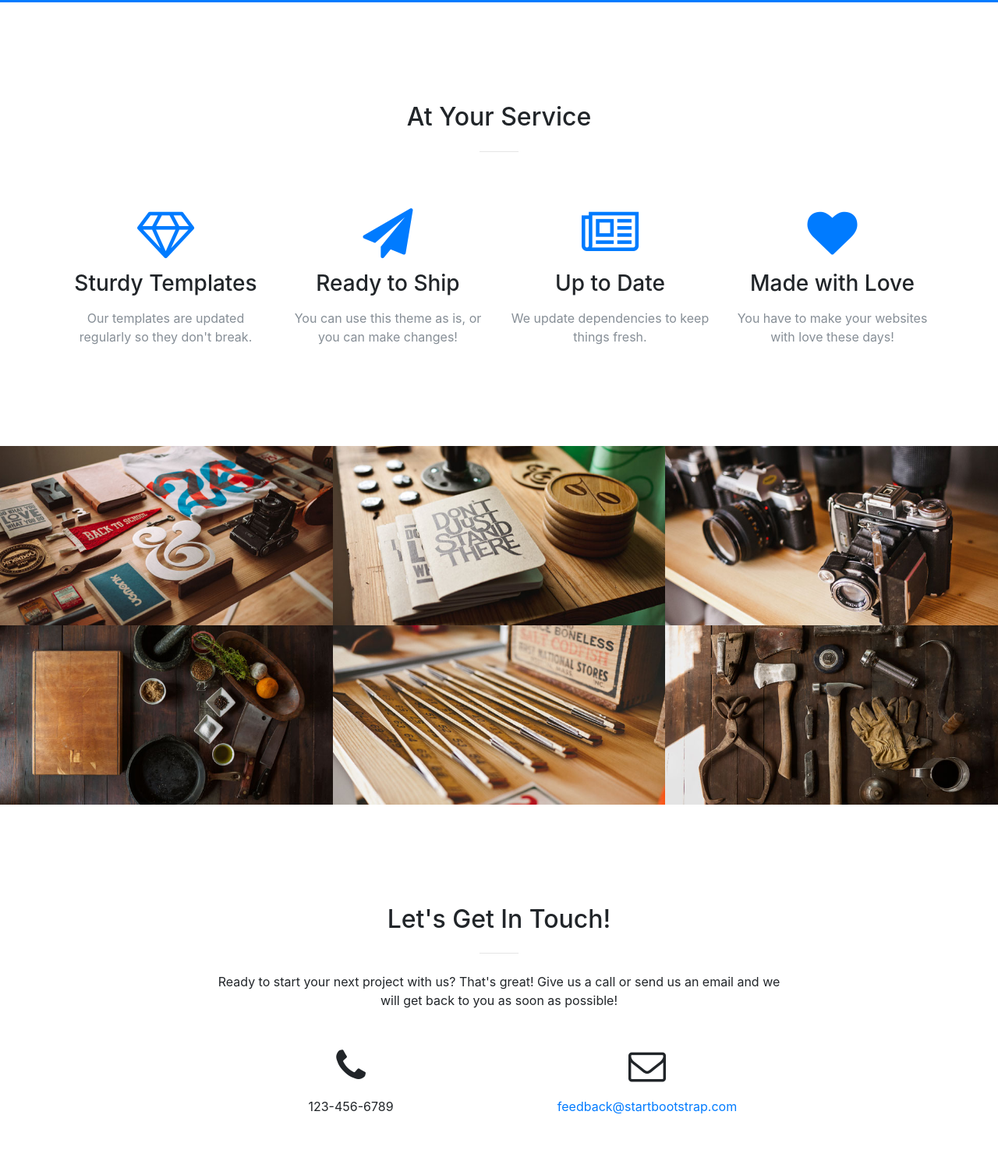
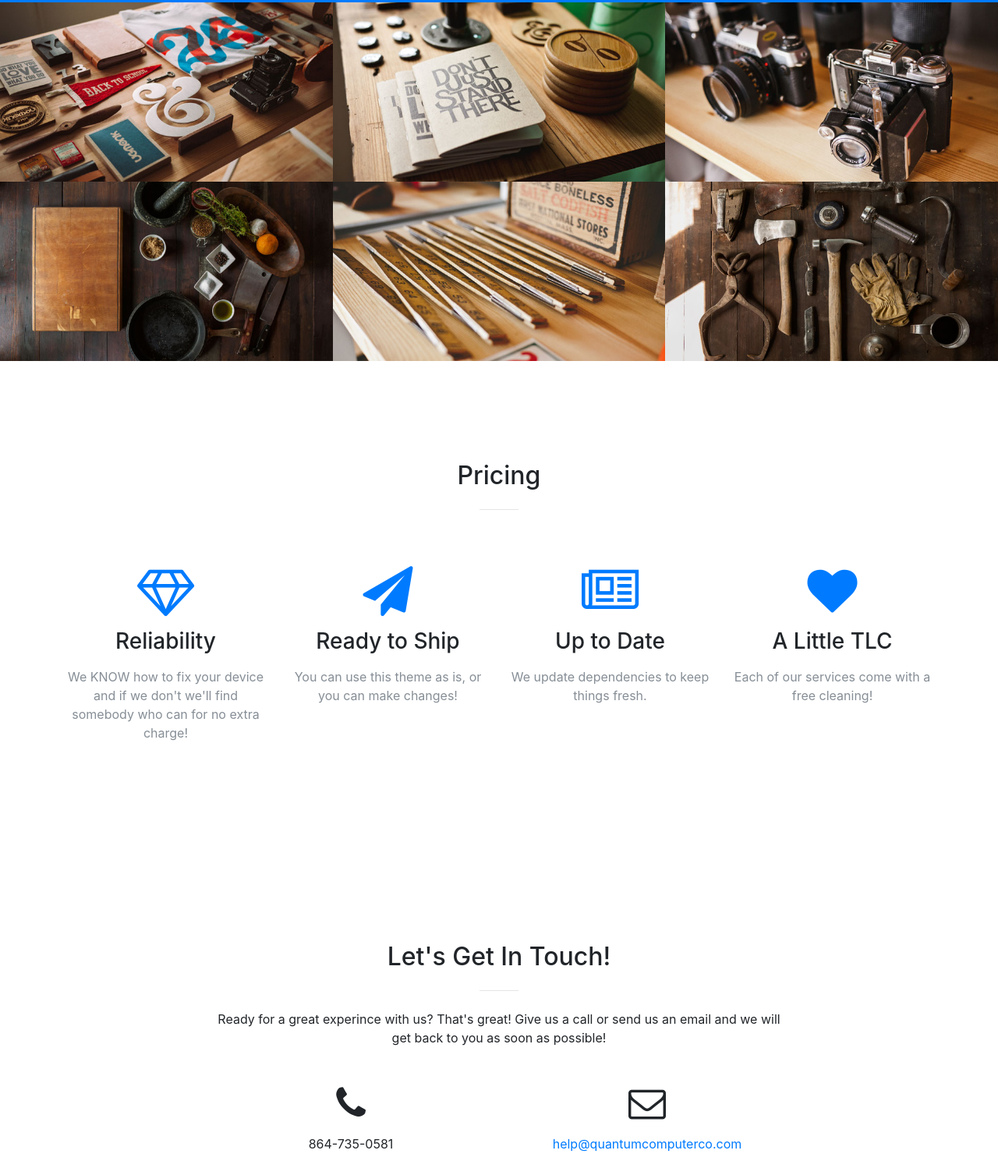
Before and after one commit to blakeathomas/Dynamic, a website with bundled scripts: page index.html in a window 1280 px wide. Shown: the part 1274-2772 px from the top of the page at 78% size. Built offline with nearby package versions, Linux system fonts and the light colour scheme.

Commit message:
content update

```diff
--- a/index.html
+++ b/index.html
@@ -31,7 +31,7 @@
     <!-- Navigation -->
     <nav class="navbar navbar-expand-lg navbar-light fixed-top" id="mainNav">
       <div class="container">
-        <a class="navbar-brand js-scroll-trigger" href="#page-top">Start Bootstrap</a>
+        <a class="navbar-brand js-scroll-trigger" href="#page-top">Quantuam Computer Co.</a>
         <button class="navbar-toggler navbar-toggler-right" type="button" data-toggle="collapse" data-target="#navbarResponsive" aria-controls="navbarResponsive" aria-expanded="false" aria-label="Toggle navigation">
           <span class="navbar-toggler-icon"></span>
         </button>
@@ -49,6 +49,9 @@
             <li class="nav-item">
               <a class="nav-link js-scroll-trigger" href="#contact">Contact</a>
             </li>
+            <li class="nav-item">
+              <a class="nav-link js-scroll-trigger" href="pricing.html">Pricing</a>
+            </li>
           </ul>
         </div>
       </div>
@@ -59,12 +62,12 @@
         <div class="row">
           <div class="col-lg-10 mx-auto">
             <h1 class="text-uppercase">
-              <strong>Your Favorite Source of Free Bootstrap Themes</strong>
+              <strong>Affordable Reapirs & Upgrades</strong>
             </h1>
             <hr>
           </div>
           <div class="col-lg-8 mx-auto">
-            <p class="text-faded mb-5">Start Bootstrap can help you build better websites using the Bootstrap CSS framework! Just download your template and start going, no strings attached!</p>
+            <p class="text-faded mb-5">Quantuam helps you get back on track with your PC or Laptop</p>
             <a class="btn btn-primary btn-xl js-scroll-trigger" href="#about">Find Out More</a>
           </div>
         </div>
@@ -84,48 +87,7 @@
       </div>
     </section>
 
-    <section id="services">
-      <div class="container">
-        <div class="row">
-          <div class="col-lg-12 text-center">
-            <h2 class="section-heading">At Your Service</h2>
-            <hr class="my-4">
-          </div>
-        </div>
-      </div>
-      <div class="container">
-        <div class="row">
-          <div class="col-lg-3 col-md-6 text-center">
-            <div class="service-box mt-5 mx-auto">
-              <i class="fa fa-4x fa-diamond text-primary mb-3 sr-icons"></i>
-              <h3 class="mb-3">Sturdy Templates</h3>
-              <p class="text-muted mb-0">Our templates are updated regularly so they don't break.</p>
-            </div>
-          </div>
-          <div class="col-lg-3 col-md-6 text-center">
-            <div class="service-box mt-5 mx-auto">
-              <i class="fa fa-4x fa-paper-plane text-primary mb-3 sr-icons"></i>
-              <h3 class="mb-3">Ready to Ship</h3>
-              <p class="text-muted mb-0">You can use this theme as is, or you can make changes!</p>
-            </div>
-          </div>
-          <div class="col-lg-3 col-md-6 text-center">
-            <div class="service-box mt-5 mx-auto">
-              <i class="fa fa-4x fa-newspaper-o text-primary mb-3 sr-icons"></i>
-              <h3 class="mb-3">Up to Date</h3>
-              <p class="text-muted mb-0">We update dependencies to keep things fresh.</p>
-            </div>
-          </div>
-          <div class="col-lg-3 col-md-6 text-center">
-            <div class="service-box mt-5 mx-auto">
-              <i class="fa fa-4x fa-heart text-primary mb-3 sr-icons"></i>
-              <h3 class="mb-3">Made with Love</h3>
-              <p class="text-muted mb-0">You have to make your websites with love these days!</p>
-            </div>
-          </div>
-        </div>
-      </div>
-    </section>
+
 
     <section class="p-0" id="portfolio">
       <div class="container-fluid p-0">
@@ -223,6 +185,49 @@
         </div>
       </div>
     </section>
+    <section id="services">
+      <div class="container">
+        <div class="row">
+          <div class="col-lg-12 text-center">
+            <h2 class="section-heading">Pricing</h2>
+            <hr class="my-4">
+          </div>
+        </div>
+      </div>
+      <div class="container">
+        <div class="row">
+          <div class="col-lg-3 col-md-6 text-center">
+            <div class="service-box mt-5 mx-auto">
+              <i class="fa fa-4x fa-diamond text-primary mb-3 sr-icons"></i>
+              <h3 class="mb-3">Reliability</h3>
+              <p class="text-muted mb-0">We KNOW how to fix your device and if we don't
+                we'll find somebody who can for no extra charge!</p>
+            </div>
+          </div>
+          <div class="col-lg-3 col-md-6 text-center">
+            <div class="service-box mt-5 mx-auto">
+              <i class="fa fa-4x fa-paper-plane text-primary mb-3 sr-icons"></i>
+              <h3 class="mb-3">Ready to Ship</h3>
+              <p class="text-muted mb-0">You can use this theme as is, or you can make changes!</p>
+            </div>
+          </div>
+          <div class="col-lg-3 col-md-6 text-center">
+            <div class="service-box mt-5 mx-auto">
+              <i class="fa fa-4x fa-newspaper-o text-primary mb-3 sr-icons"></i>
+              <h3 class="mb-3">Up to Date</h3>
+              <p class="text-muted mb-0">We update dependencies to keep things fresh.</p>
+            </div>
+          </div>
+          <div class="col-lg-3 col-md-6 text-center">
+            <div class="service-box mt-5 mx-auto">
+              <i class="fa fa-4x fa-heart text-primary mb-3 sr-icons"></i>
+              <h3 class="mb-3">A Little TLC</h3>
+              <p class="text-muted mb-0">Each of our services come with a free cleaning!</p>
+            </div>
+          </div>
+        </div>
+      </div>
+    </section>
 
     <section id="contact">
       <div class="container">
@@ -230,18 +235,20 @@
           <div class="col-lg-8 mx-auto text-center">
             <h2 class="section-heading">Let's Get In Touch!</h2>
             <hr class="my-4">
-            <p class="mb-5">Ready to start your next project with us? That's great! Give us a call or send us an email and we will get back to you as soon as possible!</p>
+            <p class="mb-5">Ready for a great experince with us? That's great! Give us a call or send us an email and we will get back to you as soon as possible!</p>
           </div>
         </div>
+
         <div class="row">
           <div class="col-lg-4 ml-auto text-center">
             <i class="fa fa-phone fa-3x mb-3 sr-contact"></i>
-            <p>123-456-6789</p>
+            <p>864-735-0581</p>
           </div>
+
           <div class="col-lg-4 mr-auto text-center">
             <i class="fa fa-envelope-o fa-3x mb-3 sr-contact"></i>
             <p>
-              <a href="mailto:your-email@your-domain.com">feedback@startbootstrap.com</a>
+              <a href="mailto:help@quantumcomputerco.com">help@quantumcomputerco.com</a>
             </p>
           </div>
         </div>
```
